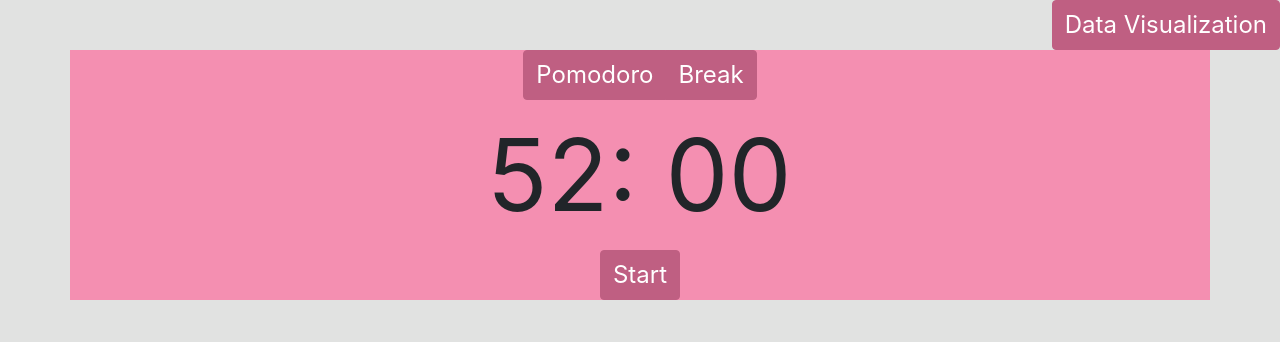
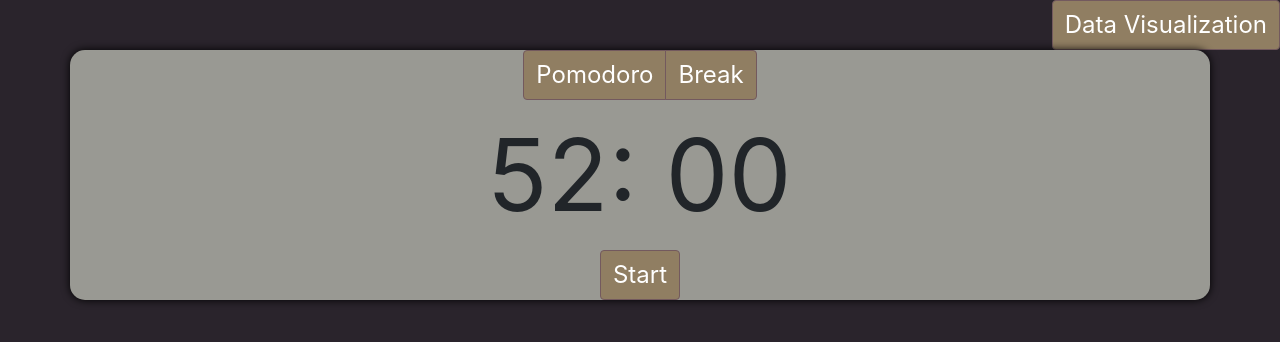
Before and after one commit to kenneth-miura/PomodoroTimer, a React (Create React App) app: page / in a window 1280 px wide. Shown: the top 342 px of the page. Built offline with nearby package versions, Linux system fonts and the light colour scheme.

Commit message:
color pallete overhaul

```diff
--- a/src/App.css
+++ b/src/App.css
@@ -1,6 +1,6 @@
 .custom-button {
-	background-color: var(--dark-secondary-color);
-  border-color: var(--dark-secondary-color);
+	background-color: var(--light-accent);
+  border-color: var(--dark-accent);
 	font-size: x-large;
   width:max-content;
 }
@@ -26,5 +26,5 @@
 }
 
 body {
-  background-color: var(--background-color);
+  background-color: var(--dark-shade);
 }
--- a/src/Components/PomodoroTimer.css
+++ b/src/Components/PomodoroTimer.css
@@ -1,6 +1,7 @@
 .pomodoro-container{
 	background-color: var(--primary-color);
-
+	filter:drop-shadow(0 0 0.25rem black);
+	border-radius:15px;
 }
 .pomodoro-timer{
 	font-size:100px;
--- a/src/index.css
+++ b/src/index.css
@@ -14,9 +14,9 @@ code {
 }
 
 :root {
-  --primary-color: #f48fb1;
-  --light-secondary-color:#ffc1e3;
-  --dark-secondary-color: #bf5f82;
-  --background-color:#E1E2E1;
-  --button-selected-color:#EC407A;
+  --primary-color: #999993;
+  --light-accent: #907e62;
+  --dark-accent: #73595e;
+  --light-shade: #f2f2f3;
+  --dark-shade: #2a242c;
 }
```
